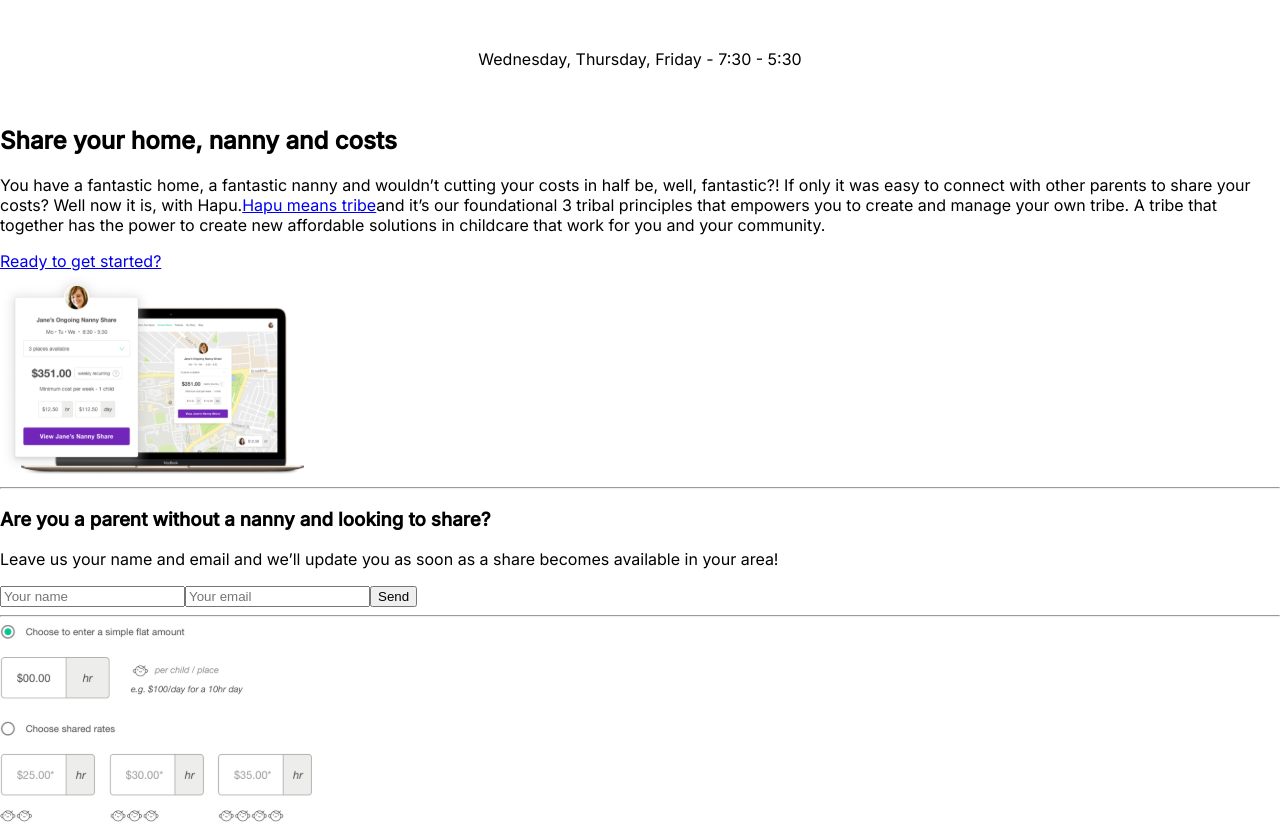
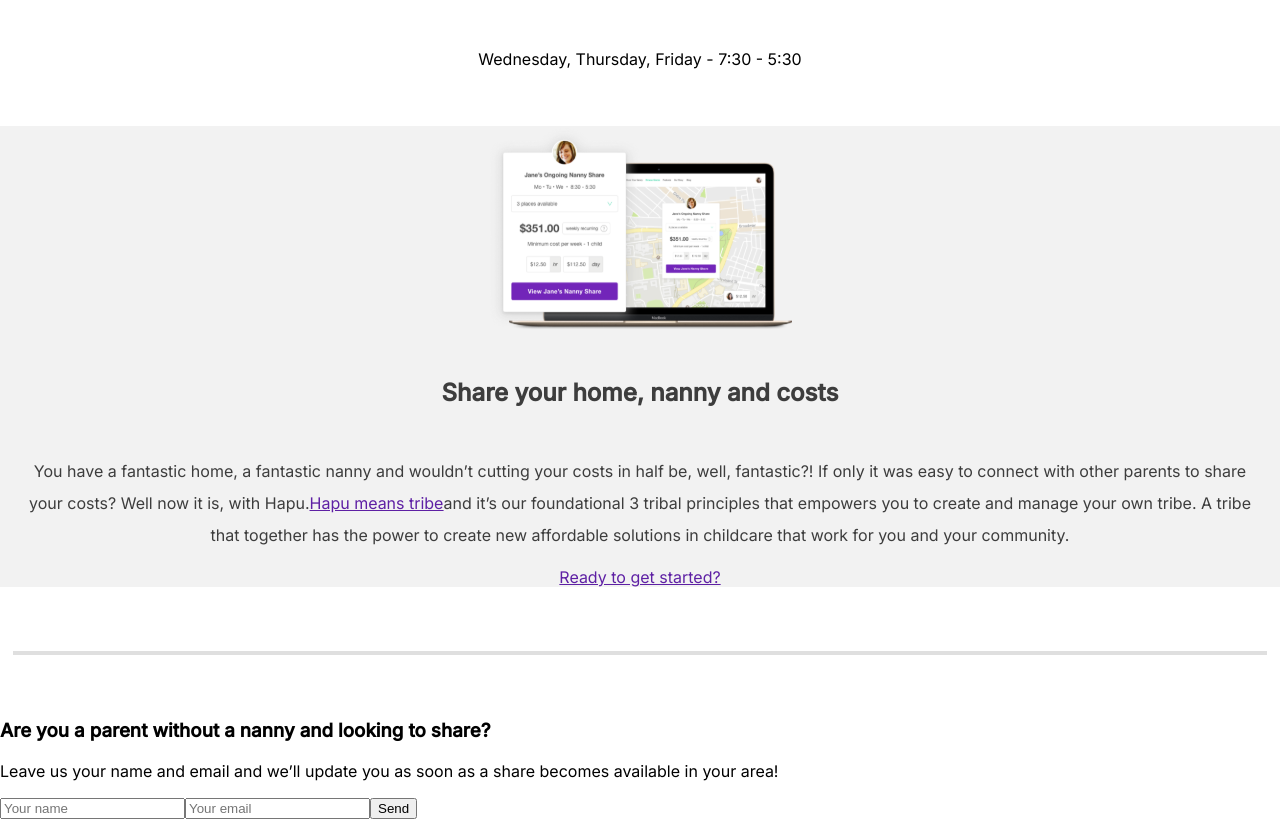
Before and after one commit to ChrisMoura2000/reactchallenge, a React (Create React App) app: page / in a window 1280 px wide. Shown: the part 1028-1852 px from the top of the page. Built offline with nearby package versions, Linux system fonts and the light colour scheme.

Commit message:
css secondSection

```diff
--- a/src/components/SectionTwo.jsx
+++ b/src/components/SectionTwo.jsx
@@ -1,25 +1,39 @@
 import React from 'react';
 import { ImageSection1 } from '../images';
+import styles from '../styles/main.module.css';
 
 export default function SectionTwo() {
   return (
-    <section>
+    <section className={ styles.secondSection }>
       <div>
-        <h2>Share your home, nanny and costs</h2>
-        <p>
-          {/* eslint-disable-next-line max-len */}
-          You have a fantastic home, a fantastic nanny and wouldn’t cutting your costs in half be, well, fantastic?! If only it was easy to connect with other parents to share your costs? Well now it is, with Hapu.
 
-          <a href="#hapuMeans" id="hapuMeans">Hapu means tribe</a>
-
-          {/* eslint-disable-next-line max-len */}
-          and it’s our foundational 3 tribal principles that empowers you to create and manage your own tribe. A tribe that together has the power to create new affordable solutions in childcare that work for you and your community.
-        </p>
-        <a href="# readyeStarted" id="readyeStarted">Ready to get started?</a>
+        <img
+          src={ ImageSection1 }
+          alt="ImageSection1"
+          className={ styles.imgSecondSection }
+        />
       </div>
-      <div>
-        <img src={ ImageSection1 } alt="ImageSection1" />
-      </div>
+      <h2>Share your home, nanny and costs</h2>
+      <p>
+        {/* eslint-disable-next-line max-len */}
+        You have a fantastic home, a fantastic nanny and wouldn’t cutting your
+        costs in half be, well, fantastic?! If only it was easy to connect with
+        other parents to share your costs? Well now it is, with Hapu.
+        <a href="#hapuMeans" id="hapuMeans">
+          Hapu means tribe
+        </a>
+        {/* eslint-disable-next-line max-len */}
+        and it’s our foundational 3 tribal principles that empowers you to
+        create and manage your own tribe. A tribe that together has the power to
+        create new affordable solutions in childcare that work for you and your
+        community.
+      </p>
+      <a
+        href="# readyeStarted"
+        id="readyeStarted"
+      >
+        Ready to get started?
+      </a>
     </section>
   );
 }
--- a/src/page/home/Main.jsx
+++ b/src/page/home/Main.jsx
@@ -12,13 +12,13 @@
     <main className={ styles.allSections }>
       <SectionOne />
       <SectionTwo />
-      <hr />
+      <hr className={ styles.lineHr } />
       <SectionThree />
-      <hr />
+      <hr className={ styles.lineHr } />
       <SectionFour />
-      <hr />
+      <hr className={ styles.lineHr } />
       <SectionFive />
-      <hr />
+      <hr className={ styles.lineHr } />
       <SectionSix />
     </main>
   );
--- a/src/reportWebVitals.js
+++ b/src/reportWebVitals.js
@@ -1,6 +1,6 @@
 const webVitals = require('web-vitals');
 
-const reportWebVitals = (onPerfEntry) => {
+const reportWebVitals = ((onPerfEntry) => {
   if (onPerfEntry && onPerfEntry instanceof Function) {
     // import('web-vitals')
     webVitals.then(({ getCLS, getFID, getFCP, getLCP, getTTFB }) => {
@@ -11,6 +11,6 @@
       getTTFB(onPerfEntry);
     });
   }
-};
+});
 
 export default reportWebVitals;
--- a/src/styles/main.module.css
+++ b/src/styles/main.module.css
@@ -11,10 +11,43 @@
 
 .imgfirstSection {
     width: 8em;
-
 }
 
 .firstSection a {
     text-align: center;
     padding: 0 68px;
 }
+
+.secondSection{
+    display: flex;
+    flex-direction: column;
+    justify-content: space-around;
+    background: #F2F2F2;
+    align-items: center;
+}
+
+.imgSecondSection {
+    padding: 0 1.5em;
+}
+
+.secondSection h2 {
+    text-align: center;
+    padding: 1em 3em 0.5em 3em;
+    color: #3D3D3D;
+}
+
+.secondSection p {
+    text-align: center;
+    padding: 0 1em;
+    color: #3D3D3D;
+    line-height: 2em;
+}
+
+.secondSection a {
+    color: #5E20A4;
+}
+
+.lineHr {
+    margin: 4em 0.8em;
+    border: 2px solid #DFDFDF;
+}
```
